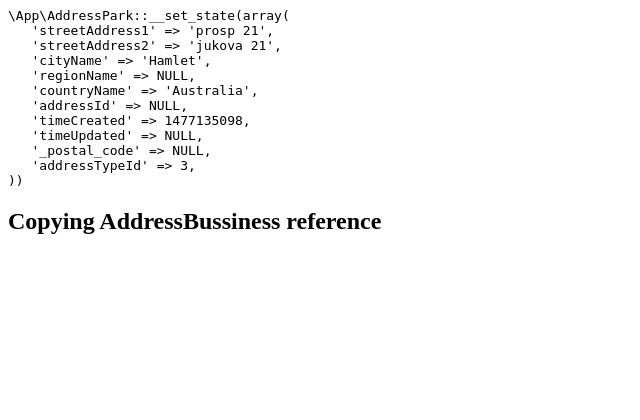
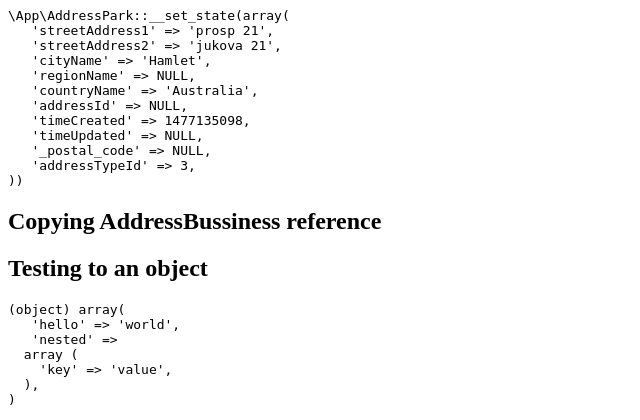
Before and after one commit to Ilya91/Object, a PHP site: page / in a window 1280 px wide. Shown: the part 685-1105 px from the top of the page, without its empty margins (0-640 px from the left). Before the commit the page ends 919 px from the top, so only its background shows below. Run offline with PHP 8.4, Linux system fonts and the light colour scheme; data that the repository does not hold is empty.

Commit message:
приведение типа к объекту

```diff
--- a/index.php
+++ b/index.php
@@ -31,3 +31,10 @@ echo '<tt><pre>' .var_export($address_park2, TRUE) . '</tt></pre>';
 
 echo '<h2>Copying AddressBussiness reference</h2>';
 $address_business_copy = $address_business;
+
+echo '<h2>Testing to an object</h2>';
+$test_object = (object) array(
+    'hello' => 'world',
+    'nested' => array('key' => 'value'),
+);
+echo '<tt><pre>' .var_export($test_object, TRUE) . '</tt></pre>';
```
